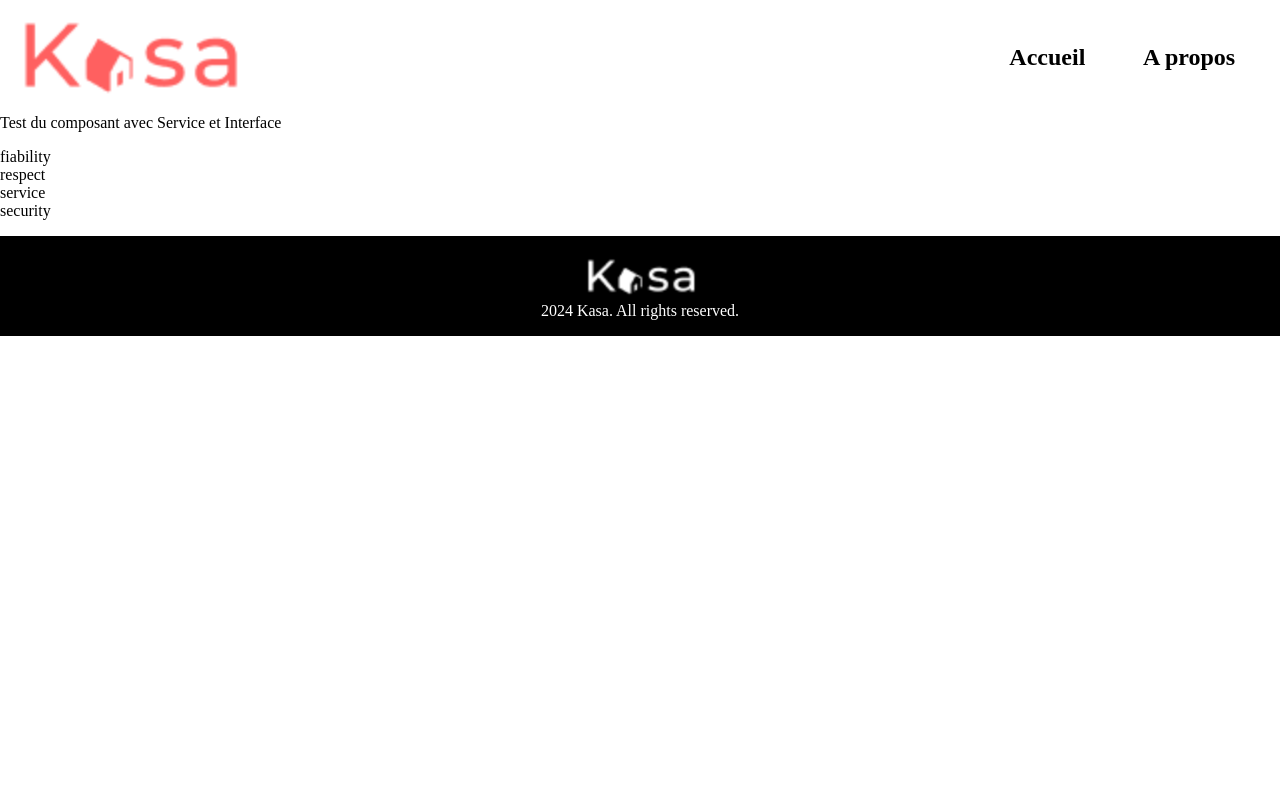
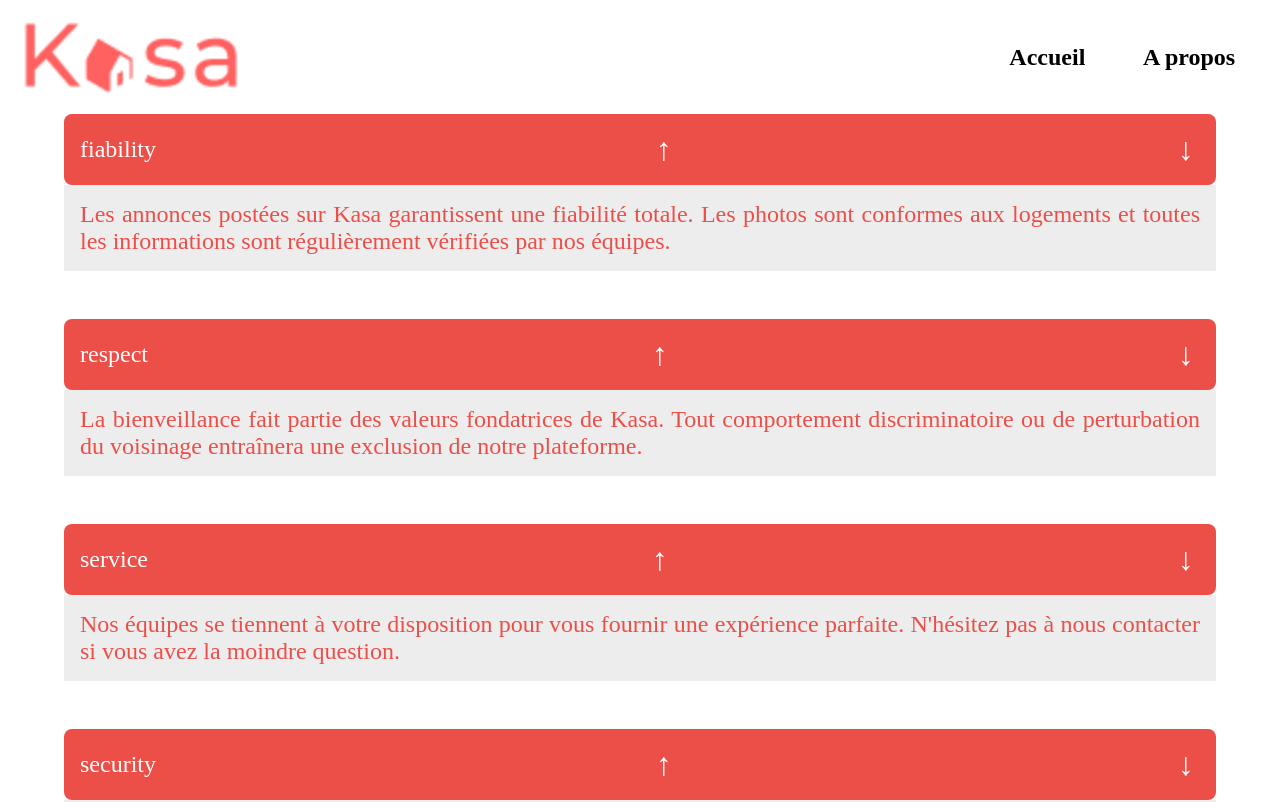
Before and after one commit to EuverteT/Kasa-on-Angular, an Angular app: page /about in a window 1280 px wide. Shown: the top 802 px of the page. Built offline with nearby package versions, Linux system fonts and the light colour scheme.

Commit message:
Page ABOUT: mise en place HTML (texte + boutons) + SCSS

```diff
--- a/src/app/about/about.component.html
+++ b/src/app/about/about.component.html
@@ -1,6 +1,17 @@
-<p>Test du composant avec Service et Interface</p>
-<div>
+<div class="about-container">
+
     @for (about of abouts() ; track about.name) {
-        <div>{{ about.name }}</div>
+    <div class="component">
+
+        <div class="component-title">
+            <div>{{ about.name }}</div>
+            <button id={{about.notExpandBtn}} (click)="closeText()" class="notExpand-button">&uarr;</button>
+            <button id={{about.expandBtn}} (click)="openText()" class="expand-button">&darr;</button>
+        </div>
+        <div class="description">
+            <div>{{ about.text }}</div>
+        </div>
+    </div>
+
     }
 </div>
--- a/src/app/about/about.component.scss
+++ b/src/app/about/about.component.scss
@@ -0,0 +1,12 @@
+@import "../../styles.scss";
+
+.about-container {
+    @include flexColumn;
+    align-items: center;
+  }
+
+  .component {
+    margin-bottom: 2rem;
+    width: 90%;
+    color: $rouge;
+  }
--- a/src/app/about/about.component.ts
+++ b/src/app/about/about.component.ts
@@ -14,5 +14,13 @@ export class AboutComponent implements OnInit{
 
   ngOnInit() {
     this.aboutService.getAbouts().subscribe();
+  };
+
+  closeText() {
+    console.log("test");
+  };
+
+  openText() {
+    console.log("test");
   }
 }
```
